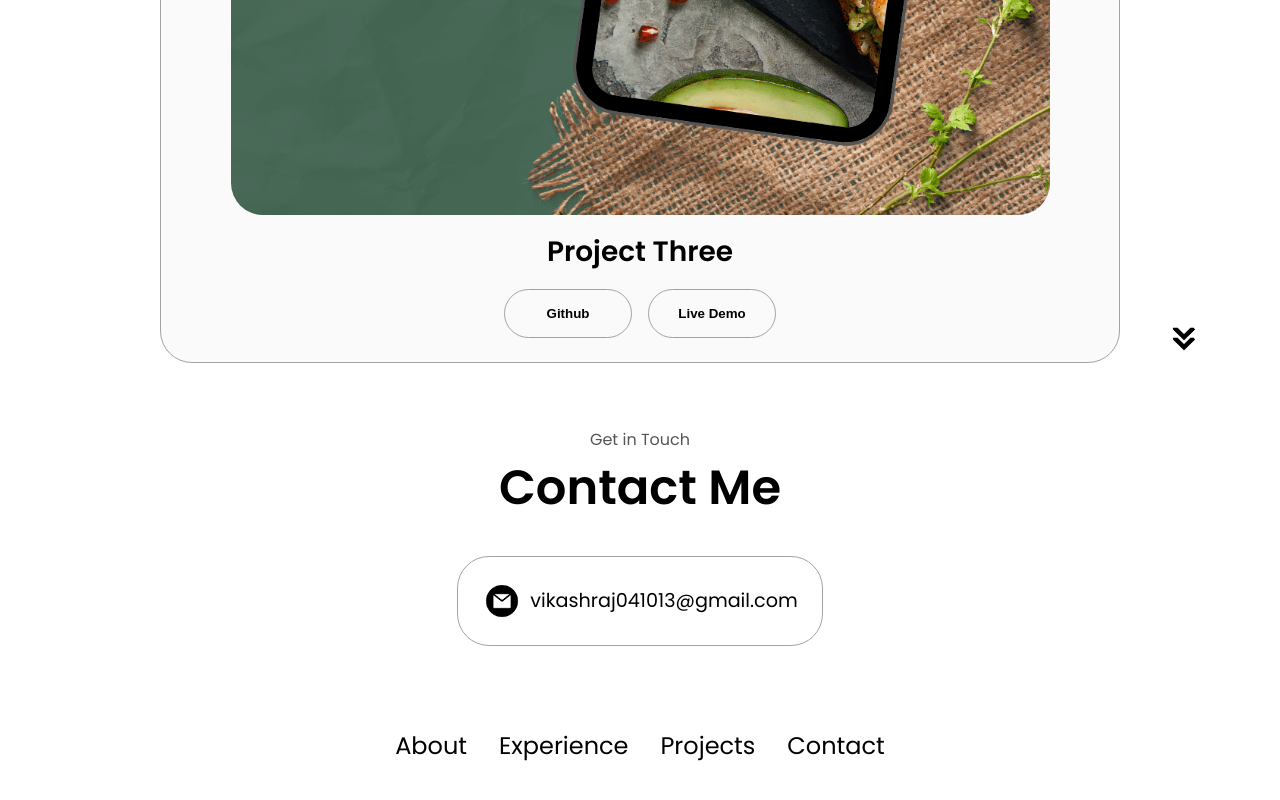
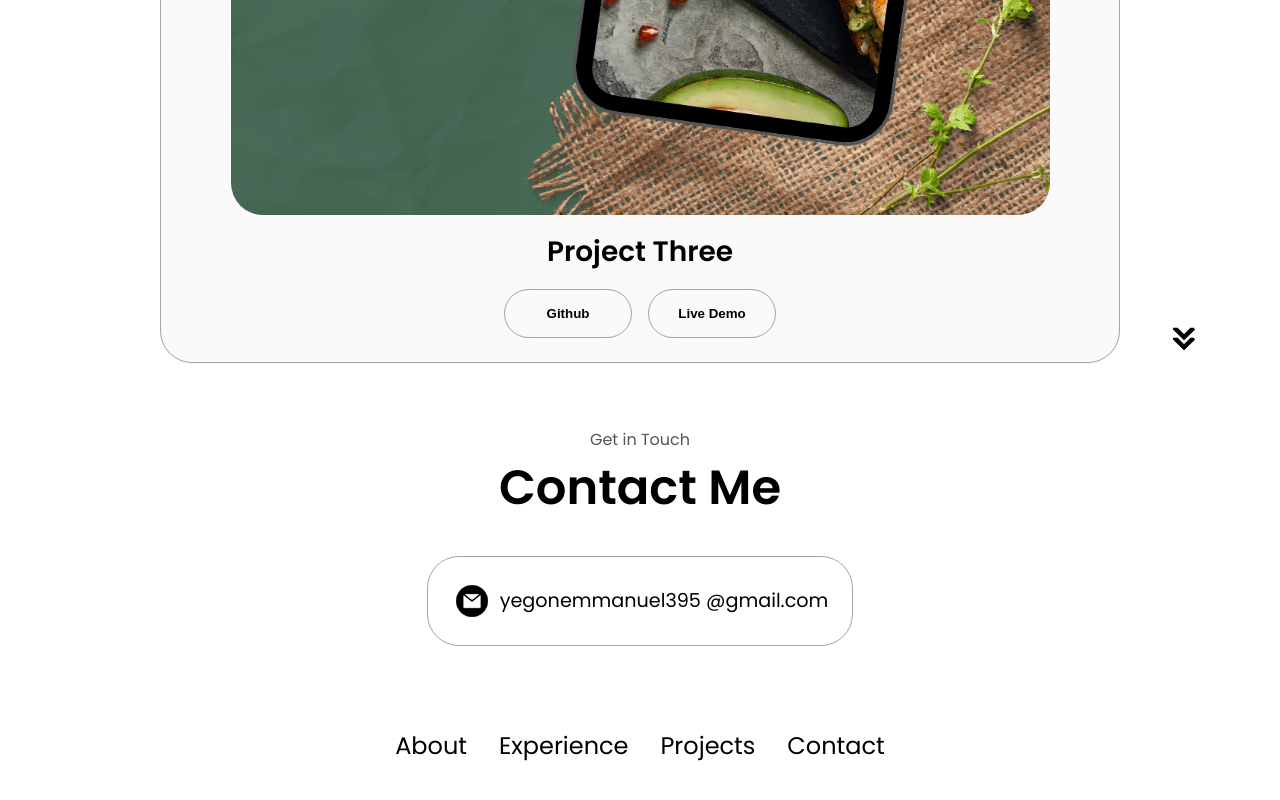
Before and after one commit to Manuellar035/port, a website: page index.html in a window 1280 px wide. Shown: the part 3800-4600 px from the top of the page. Drawn offline with Linux system fonts and the light colour scheme.

Commit message:
Update index.html

```diff
--- a/index.html
+++ b/index.html
@@ -239,7 +239,7 @@
     <div class="contact-info-upper-container">
       <div class="contact-info-container">
         <img src="./assets/email.png" alt="Email icon" class="icon contact-icon email-icon" />
-        <p><a href="yegonemmanuel395 @gmail.com">vikashraj041013@gmail.com</a></p>
+        <p><a href="yegonemmanuel395 @gmail.com">yegonemmanuel395 @gmail.com</a></p>
       </div>
 
     </div>
```
